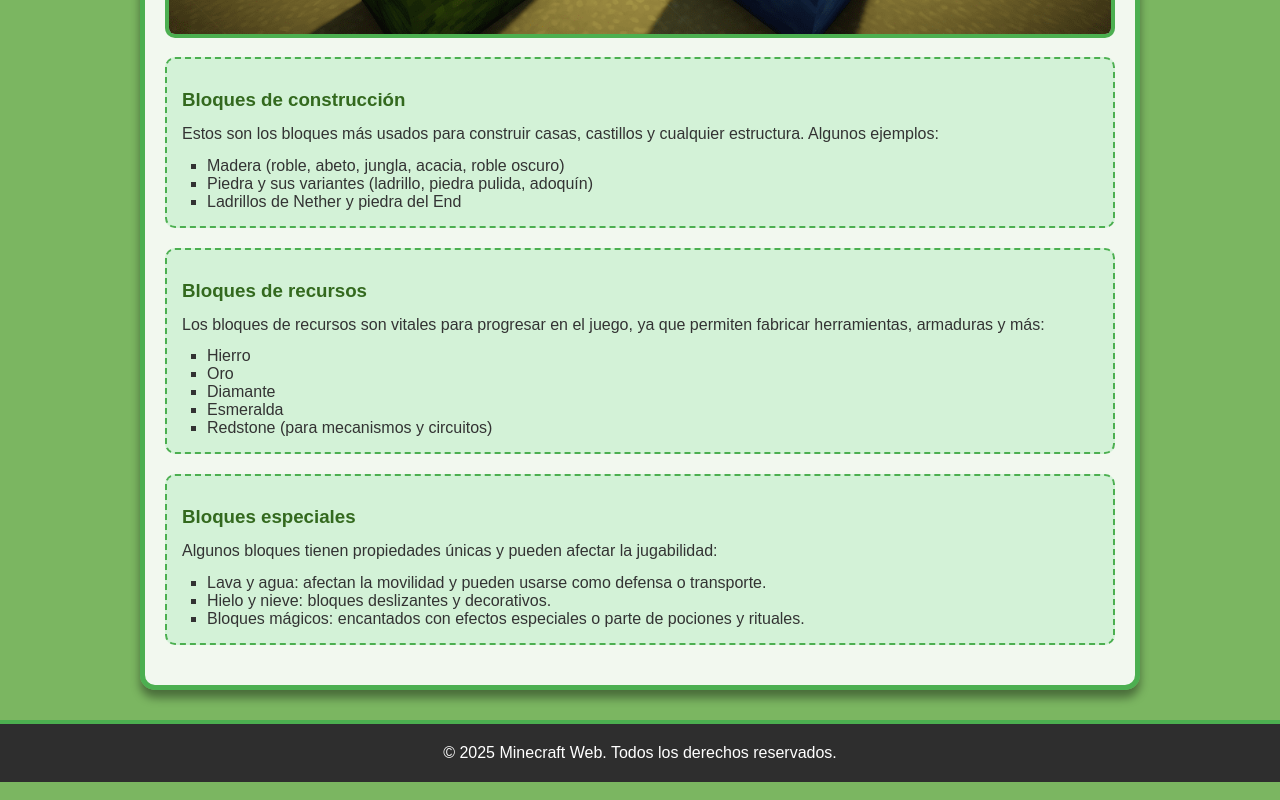
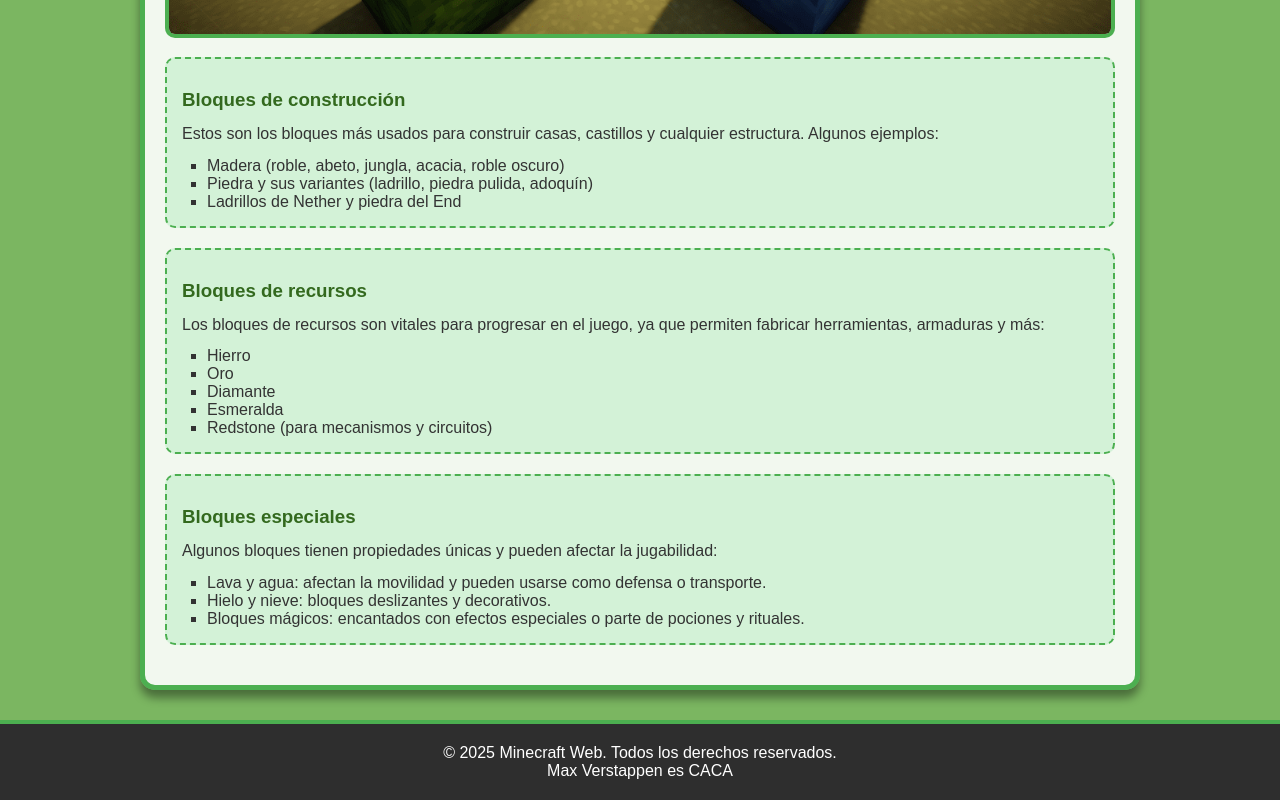
Before and after one commit to Damianiti/DamiAndoni, a plain HTML site: page bloques.html in a window 1280 px wide. Shown: the part 730-1530 px from the top of the page. Drawn offline with Linux system fonts and the light colour scheme.

Commit message:
actualizacion hecho por Adonis

```diff
--- a/bloques.html
+++ b/bloques.html
@@ -60,6 +60,7 @@
 
     <footer>
         <p>© 2025 Minecraft Web. Todos los derechos reservados.</p>
+	<p>Max Verstappen es CACA</p>
     </footer>
 </body>
 </html>
```
